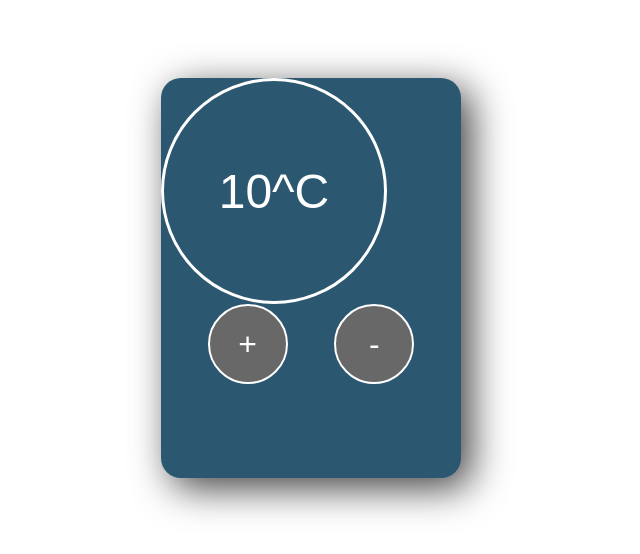
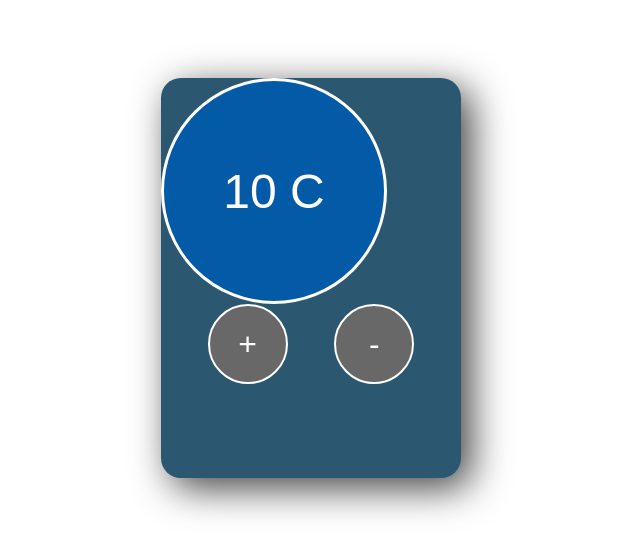
Before and after one commit to SanuthiVihansa/React-temperature-App, a React (Vite) app in the folder Temperature App/: page / in a window 1280 px wide. Shown: the part 130-684 px from the top of the page, without its empty margins (329-969 px from the left). Built offline with nearby package versions, Linux system fonts and the light colour scheme.

Commit message:
commit change color

```diff
--- a/Temperature App/src/App.jsx
+++ b/Temperature App/src/App.jsx
@@ -3,14 +3,18 @@ import { useState } from "react";
 
 const App = () => {
   const [temperatureValue, settemperatureValue] = useState(10);
+  const [temperatureColor,setTemperatureColor]=useState("cold")
+
+
+
   return (
     <div className="app-container">
       <div classname="temperature=display-container">
-        <div className="temperature-display">{temperatureValue}^C</div>
+        <div className={`temperature-display ${temperatureColor}`}>{temperatureValue} C</div>
       </div>
       <div className="button-container">
-        <button onClick={() => settemperatureValue}>+</button>
-        <button>-</button>
+        <button onClick={() => settemperatureValue(temperatureValue+1)}>+</button>
+        <button onClick={()=>settemperatureValue(temperatureValue-1)}>-</button>
       </div>
     </div>
   );
```
